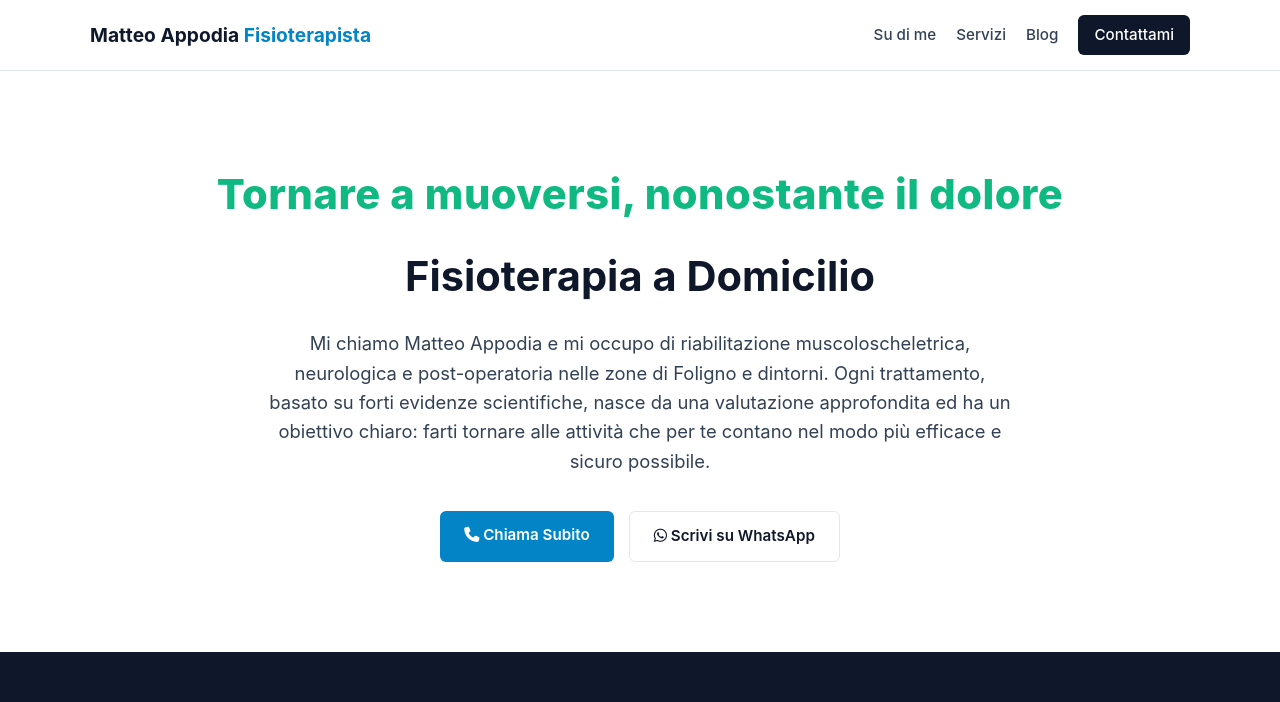
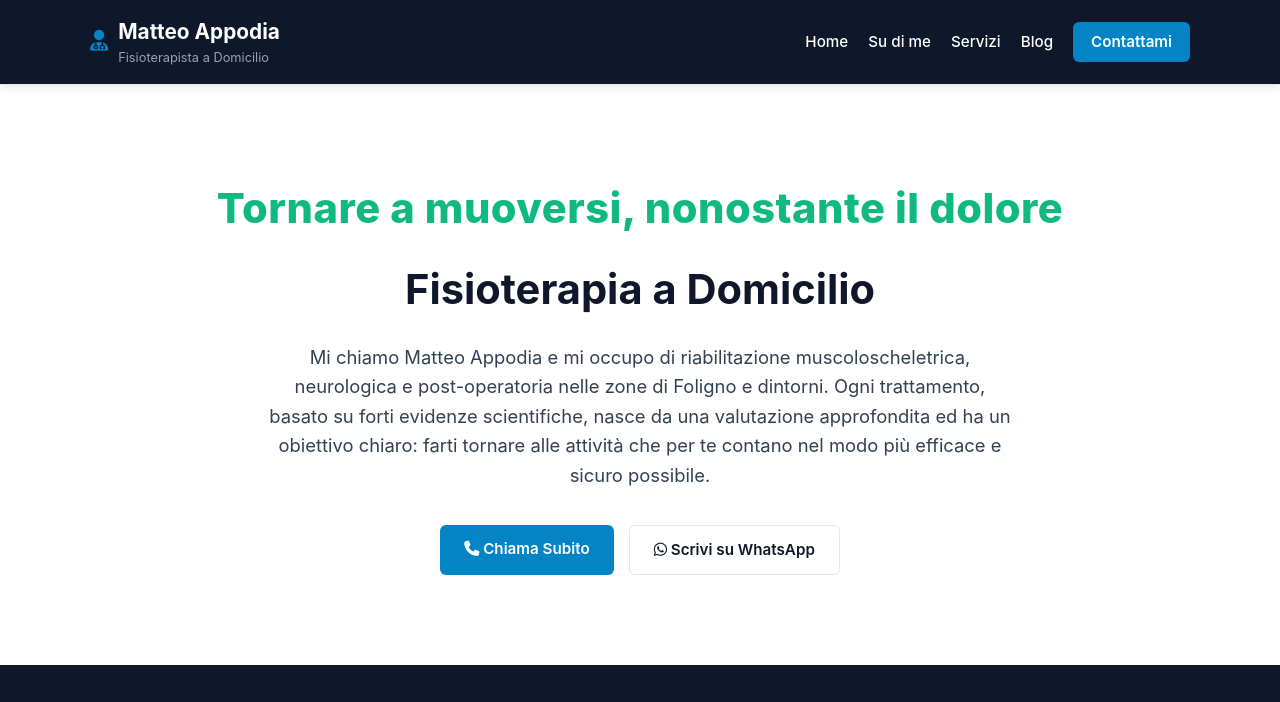
Before and after one commit to matteoappodia02-max/matteo-appodia-fisioterapista, a Jekyll site: the page built from index.html, in a window 1280 px wide and 1400 px high. Shown: the top 702 px of the window. Built offline with Jekyll 4.4.1, drawn with Linux system fonts in a browser that asks for light colours; grey boxes are pictures that could not be loaded.

Commit message:
Update default.html

```diff
--- a/_layouts/default.html
+++ b/_layouts/default.html
@@ -93,18 +93,90 @@
 <body>
 
     <!-- Header / Navigazione Principale -->
-    <header>
-        <div class="container nav-container">
-            <div class="logo"><a href="{{ '/' | relative_url }}" style="text-decoration:none; color:inherit;">Matteo Appodia <span>Fisioterapista</span></a></div>
-          <nav>
-               <a href="{{ site.baseurl }}/su-di-me/">Su di me</a>
-                <a href="{{ site.baseurl }}/fisioterapia-a-domicilio/">Servizi</a>
-                <!--<a href="{{ site.baseurl }}/dolore-persistente/">Dolore Persistente</a>-->
-                <a href="{{ site.baseurl }}/blog/">Blog</a>
-                <a href="{{ site.baseurl }}/contatti" class="btn-nav">Contattami</a>
-          </nav>
-        </div>
-    </header>
+   <header class="site-header" style="background-color: var(--primary); padding: 15px 0; position: sticky; top: 0; z-index: 1000; box-shadow: 0 2px 10px rgba(0,0,0,0.1);">
+    <div class="container" style="display: flex; align-items: center; justify-content: space-between; position: relative;">
+
+        <!-- Logo / Titolo -->
+        <a href="{{ site.baseurl }}/" style="color: #ffffff; text-decoration: none; font-size: 1.3rem; font-weight: 700; display: flex; align-items: center; gap: 10px;">
+            <i class="fas fa-user-md" style="color: var(--accent);"></i>
+            <span>Matteo Appodia <small style="font-size: 0.8rem; font-weight: 400; display: block; color: #94a3b8;">Fisioterapista a Domicilio</small></span>
+        </a>
+
+        <!-- Pulsante Hamburger (visibile solo su mobile via CSS) -->
+        <button id="mobile-menu-btn" aria-label="Apri Menu" style="background: none; border: none; color: #ffffff; font-size: 1.8rem; cursor: pointer; display: none;">
+            <i class="fas fa-bars"></i>
+        </button>
+
+        <!-- Menu di Navigazione -->
+        <nav id="site-nav">
+            <ul style="display: flex; gap: 20px; list-style: none; margin: 0; padding: 0; align-items: center;">
+                <li><a href="{{ site.baseurl }}/" style="color: #ffffff; text-decoration: none; font-weight: 500;">Home</a></li>
+                <li><a href="{{ site.baseurl }}/su-di-me/" style="color: #ffffff; text-decoration: none; font-weight: 500;">Su di me</a></li>
+                <li><a href="{{ site.baseurl }}/fisioterapia-a-domicilio/" style="color: #ffffff; text-decoration: none; font-weight: 500;">Servizi</a></li>
+                <li><a href="{{ site.baseurl }}/blog/" style="color: #ffffff; text-decoration: none; font-weight: 500;">Blog</a></li>
+                <li><a href="{{ site.baseurl }}/contatti/" class="btn btn-primary" style="padding: 8px 18px; font-size: 0.95rem;">Contattami</a></li>
+            </ul>
+        </nav>
+    </div>
+</header>
+
+<!-- Regole CSS per la gestione Mobile e Script di attivazione -->
+<style>
+@media (max-width: 768px) {
+    #mobile-menu-btn {
+        display: block !important;
+    }
+
+    #site-nav {
+        display: none;
+        position: absolute;
+        top: 100%;
+        left: 0;
+        width: 100%;
+        background-color: var(--primary);
+        padding: 20px;
+        box-shadow: 0 10px 20px rgba(0,0,0,0.2);
+        border-top: 1px solid rgba(255,255,255,0.1);
+    }
+
+    #site-nav.active {
+        display: block !important;
+    }
+
+    #site-nav ul {
+        flex-direction: column !important;
+        gap: 15px !important;
+        align-items: flex-start !important;
+    }
+
+    #site-nav ul li a {
+        display: block;
+        padding: 8px 0;
+        font-size: 1.1rem;
+    }
+}
+</style>
+
+<script>
+document.addEventListener("DOMContentLoaded", function() {
+    const menuBtn = document.getElementById("mobile-menu-btn");
+    const nav = document.getElementById("site-nav");
+
+    if (menuBtn && nav) {
+        menuBtn.addEventListener("click", function() {
+            nav.classList.toggle("active");
+            const icon = menuBtn.querySelector("i");
+            if (nav.classList.contains("active")) {
+                icon.classList.remove("fa-bars");
+                icon.classList.add("fa-times");
+            } else {
+                icon.classList.remove("fa-times");
+                icon.classList.add("fa-bars");
+            }
+        });
+    }
+});
+</script>
 
     <!-- Contenuto della pagina o dell'articolo -->
     {{ content }}
```
